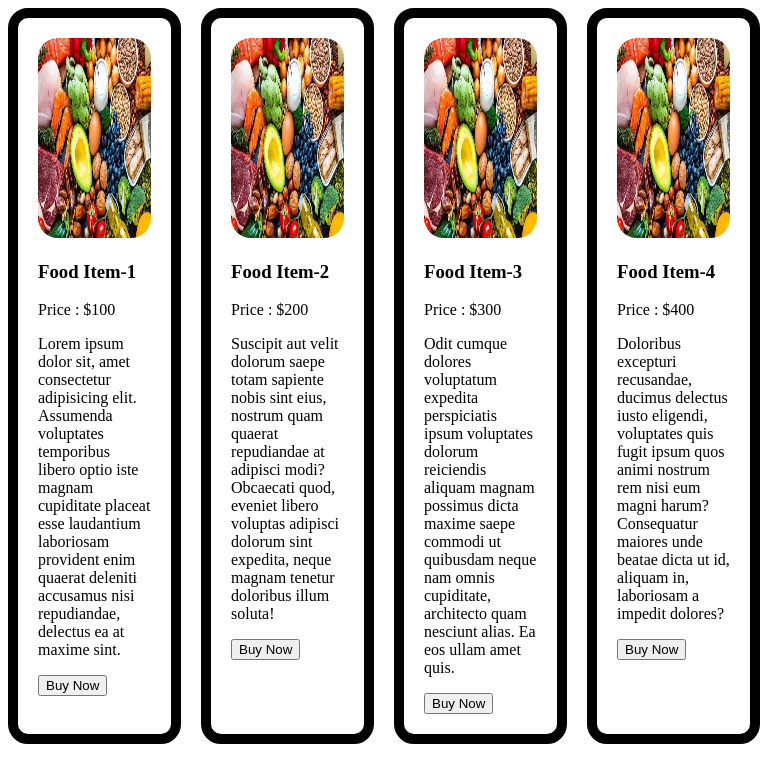
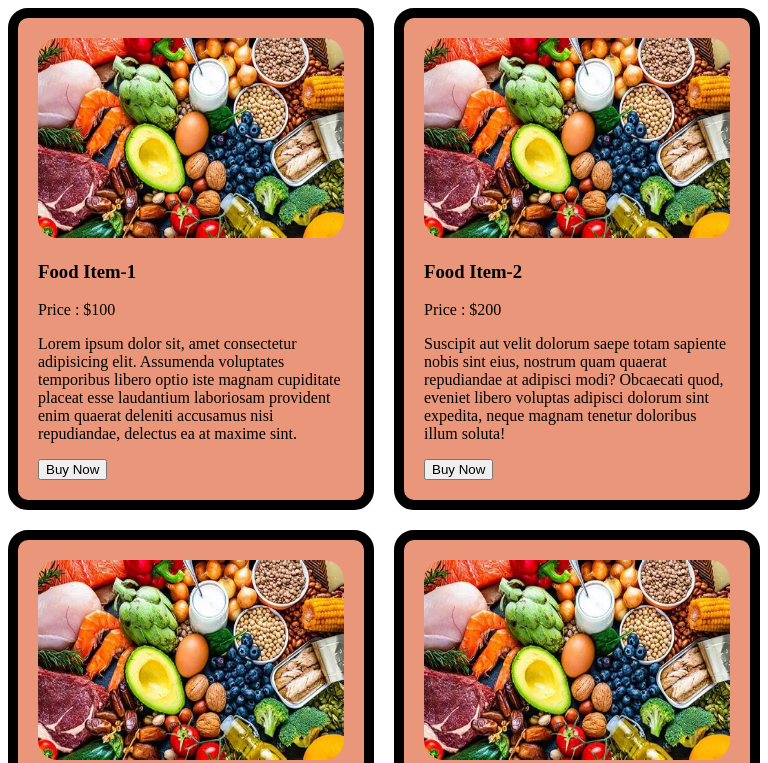
Before and after one commit to MahamudulHaque4/responsible-page-practice, a plain HTML site: page index.html in a window 768 px wide. Shown: the top 763 px of the page. Drawn offline with Linux system fonts and the light colour scheme.

Commit message:
Media query updated

```diff
--- a/index.html
+++ b/index.html
@@ -23,7 +23,22 @@
         @media screen and (max-width: 576px){
             .container{
                 grid-template-columns: repeat(1, 1fr);
+
+            }
+            .food{
                 background-color: aquamarine;
+            }
+        }
+        @media screen and (min-width: 577px) and (max-width: 768px) {
+            .container{
+                grid-template-columns: repeat(2, 1fr);
+
+            }
+            .food{
+                border: 10px solid black;
+                border-radius: 20px;
+                padding: 20px;
+                background-color: darksalmon;
             }
         }
     </style>
```
